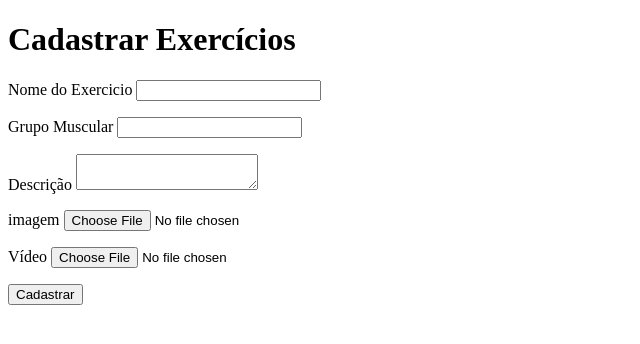
After one commit to GRiguetto/phpfit, a PHP site: page /phpfit/visoes/cadastro_exercicio.php in a window 1280 px wide. The commit adds this page. Shown: the top 344 px of the page, without its empty margins (0-640 px from the left). Run offline with PHP 8.4, Linux system fonts and the light colour scheme.

Commit message:
botao de logout e cadastrar exercicios

```diff
--- /dev/null
+++ b/visoes/cadastro_exercicio.php
@@ -0,0 +1,21 @@
+<!DOCTYPE html>
+<html lang="pt-br">
+<head>
+    <meta charset="UTF-8">
+    <meta name="viewport" content="width=device-width, initial-scale=1.0">
+    <title>Document</title>
+</head>
+<body>
+    <h1> Cadastrar Exercícios</h1>
+    <form action="../controladores/ExercicioControlador.php"
+    method="post" enctype="multipart/form-data">
+
+    <p>Nome do Exercicio <input type="text" name="nome"></p>
+    <p>Grupo Muscular <input type="text" name="grupo_muscular"></p>
+    <p>Descrição <textarea name="descrição"></textarea></p>
+    <p>imagem <input type="file" name="imagem"></p>
+    <p>Vídeo <input type="file"name="video"></p>
+    <button type="submite">Cadastrar</button>
+    </form>
+</body>
+</html>
```
Also changed, not shown: controladores/UsuarioControlador.php (+27 -0 lines), index.php (+9 -0 lines), modelos/Usuario.php (+9 -0 lines).
